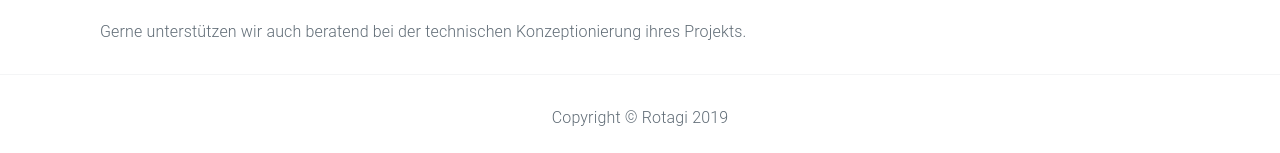
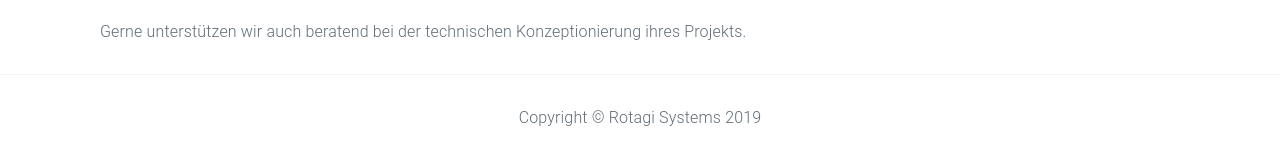
Before and after one commit to rotagi/website, a Jekyll site: the page built from index.md, in a window 1280 px wide. Shown: the part 771-924 px from the top of the page. Built offline with Jekyll 4.4.1, drawn with Linux system fonts in a browser that asks for light colours.

Commit message:
update footer

```diff
--- a/_includes/footer.html
+++ b/_includes/footer.html
@@ -1,2 +1,2 @@
 <hr>
-<p class="text-center">Copyright © Rotagi 2019</p>
+<p class="text-center">Copyright © Rotagi Systems 2019</p>
```
